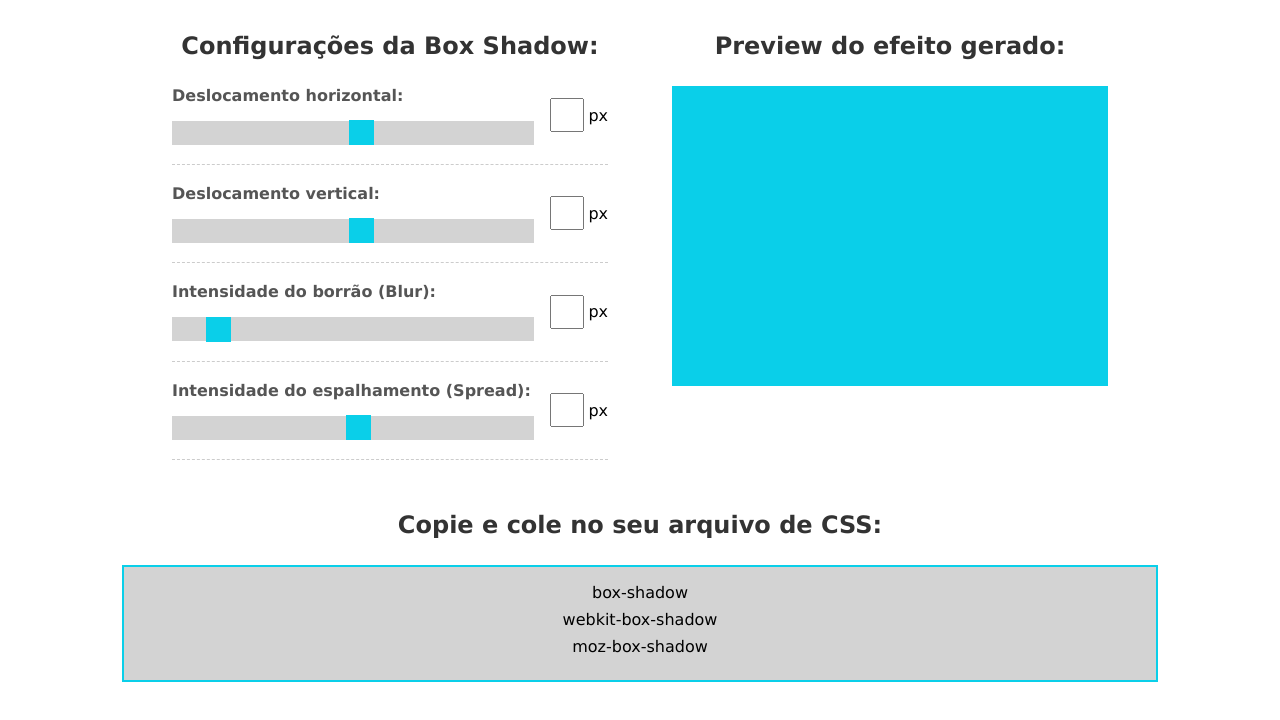
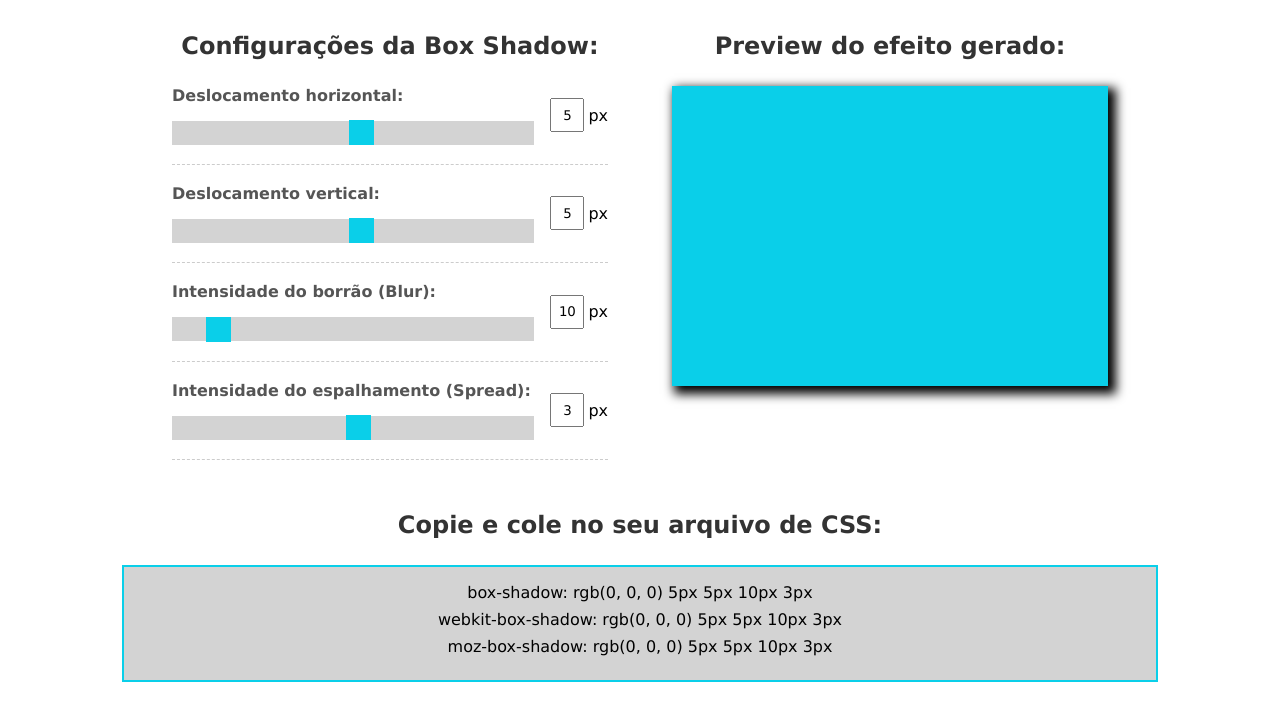
Before and after one commit to regianemr/gerador-de-box-shadow, a plain HTML site: page index.html in a window 1280 px wide. Drawn offline with Linux system fonts and the light colour scheme.

Commit message:
iniciando a sombra

```diff
--- a/index.html
+++ b/index.html
@@ -60,9 +60,9 @@
     <div id="generated-rule">
         <h2>Copie e cole no seu arquivo de CSS:</h2>
         <div id="rules-area">
-            <p id="rule">box-shadow <span></span></p>
-            <p id="webkit-rule">webkit-box-shadow <span></span></p>
-            <p id="moz-rule">moz-box-shadow <span></span></p>
+            <p id="rule">box-shadow: <span></span></p>
+            <p id="webkit-rule">webkit-box-shadow: <span></span></p>
+            <p id="moz-rule">moz-box-shadow: <span></span></p>
 
         </div>
     </div>
--- a/js/scripts.js
+++ b/js/scripts.js
@@ -1 +1,92 @@
-console.log("Teste")
+class BoxShadowGenerator {
+
+    constructor(
+        horizontal,
+        horizontalRef,
+        vertical,
+        verticalRef,
+        blur,
+        blurRef,
+        spread,
+        spreadRef,
+        previewBox,
+        rule,
+        webkitRule,
+        mozRule
+      ) {
+        this.horizontal = horizontal;
+        this.horizontalRef = horizontalRef;
+        this.vertical = vertical;
+        this.verticalRef = verticalRef;
+        this.blur = blur;
+        this.blurRef = blurRef;
+        this.spread = spread;
+        this.spreadRef = spreadRef;
+        this.previewBox = previewBox;
+        this.rule = rule;
+        this.webkitRule = webkitRule;
+        this.mozRule = mozRule;
+    }
+
+    initialize() {
+
+        this.horizontalRef.value = this.horizontal.value
+        this.verticalRef.value = this.vertical.value
+        this.spreadRef.value = this.spread.value
+        this.blurRef.value = this.blur.value
+
+        this.applyRule()
+        this.showRule()
+
+    }
+
+    applyRule() {
+
+        this.previewBox.style.boxShadow = `${this.horizontalRef.value}px ${this.verticalRef.value}px ${this.blurRef.value}px ${this.spreadRef.value}px #000000`
+        this.currentRule = this.previewBox.style.boxShadow;
+    }
+
+    showRule() {
+
+        this.rule.innerText = this.currentRule;
+        this.webkitRule.innerText = this.currentRule;
+        this.mozRule.innerText = this.currentRule;
+    }
+
+}
+
+// Seleção de elementos
+const horizontal = document.querySelector("#horizontal")
+const horizontalRef = document.querySelector("#horizontal-value")
+const vertical = document.querySelector("#vertical")
+const verticalRef = document.querySelector("#vertical-value")
+const blur = document.querySelector("#blur")
+const blurRef = document.querySelector("#blur-value")
+const spread = document.querySelector("#spread")
+const spreadRef = document.querySelector("#spread-value")
+
+const previewBox = document.querySelector("#box")
+
+const rule = document.querySelector("#rule span")
+const webkitRule = document.querySelector("#webkit-rule span")
+const mozRule = document.querySelector("#moz-rule span")
+
+const boxShadow = new BoxShadowGenerator(
+    horizontal,
+    horizontalRef,
+    vertical,
+    verticalRef,
+    blur,
+    blurRef,
+    spread,
+    spreadRef,
+    previewBox,
+    rule,
+    webkitRule,
+    mozRule
+)
+
+boxShadow.initialize()
+
+
+// Eventos
```
